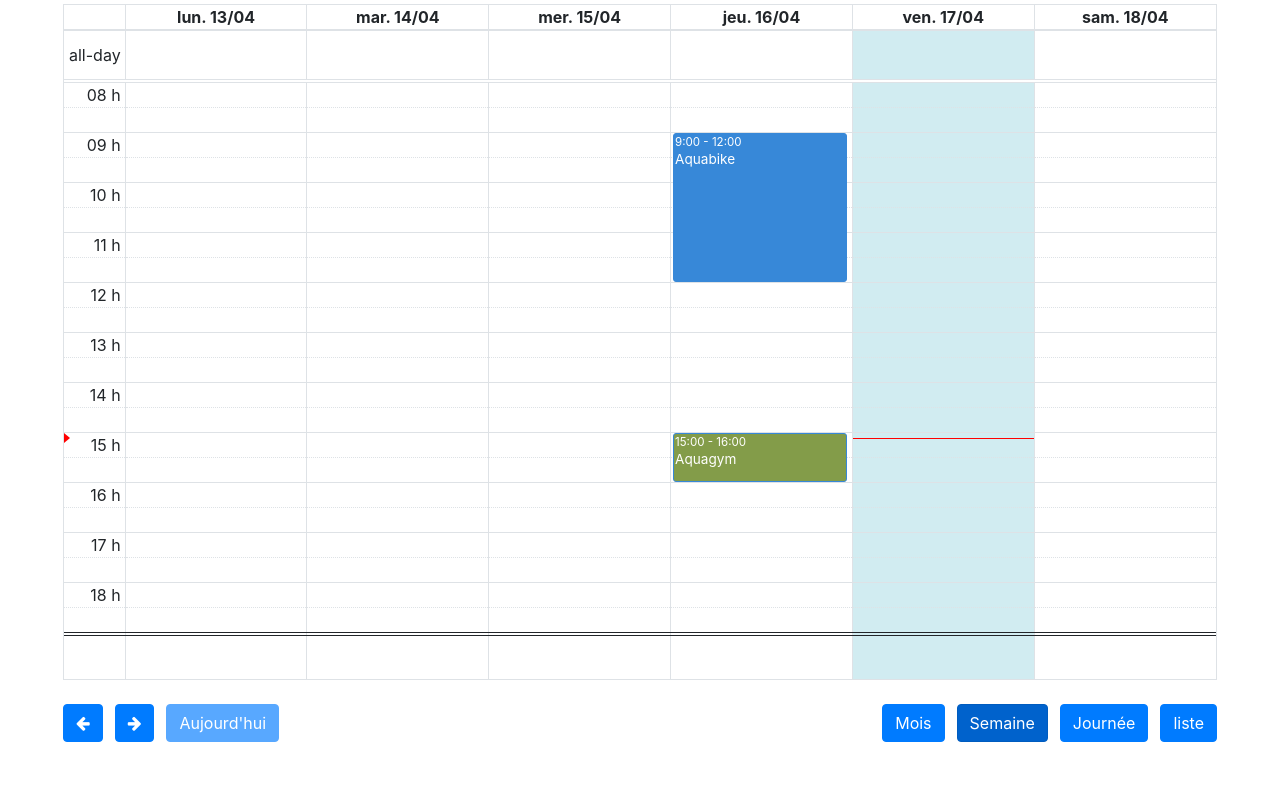
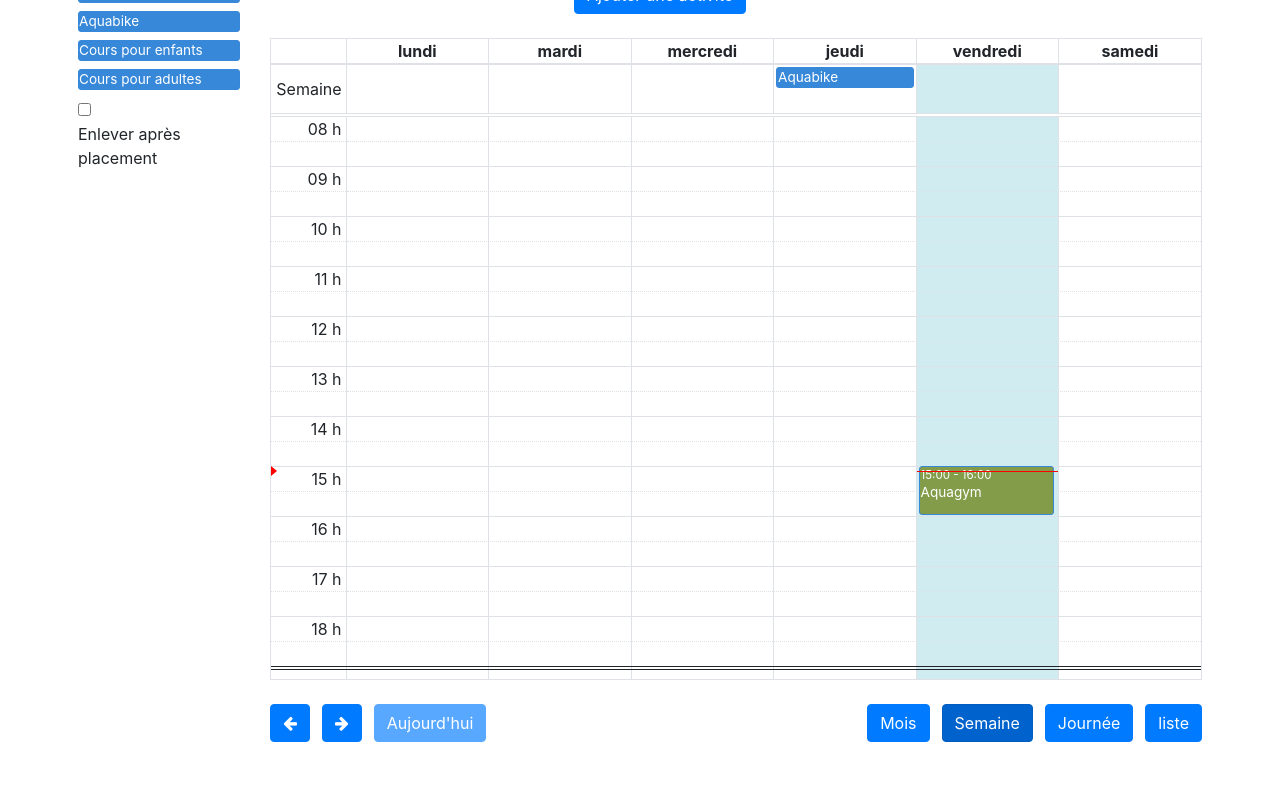
Before and after one commit to thierryDev62/Fullcalendar, a plain HTML site: page index.html in a window 1280 px wide. Shown: the part 154-944 px from the top of the page. Drawn offline with nearby package versions, Linux system fonts and the light colour scheme.

Commit message:
update 17/04/2020 17:05

```diff
--- a/index.html
+++ b/index.html
@@ -22,7 +22,24 @@
 <div class="container-fluid">
     <h1>Essai fullcalendar</h1>
     <div class="row m-5">
+
+        <!-- Affichage de la sidebar -->
+        <div class="col-2" id="external-events">
+            <p>Activités</p>
+            <div class='fc-event my-2'>Aquagym</div>
+            <div class='fc-event my-2'>Aquabike</div>
+            <div class='fc-event my-2'>Cours pour enfants</div>
+            <div class='fc-event my-2'>Cours pour adultes</div>
+            <p>
+                <input type='checkbox' id='drop-remove' />
+                <label for='drop-remove'>Enlever après placement</label>
+            </p>
+        </div>
+
+        <!-- Affichage du calendrier -->
+        <div class="col-10">
         <div id="calendrier"></div>
+        </div>
     </div>
 
 </div>
--- a/script.js
+++ b/script.js
@@ -1,21 +1,40 @@
 // Méthode évènement directement en javascript
 let evenements = [{
     "title": "Aquagym",
-    "start": "2020-04-16 15:00:00",
-    "end": "2020-04-16 16:00:00",
-    "backgroundColor": "#839c49"
+    "start": "2020-04-17 15:00:00",
+    "end": "2020-04-17 16:00:00",
+    "description": "Jacques Ternier",
+    "backgroundColor": "#839c49",
 },{
     "title": "Aquabike",
-    "start": "2020-04-16 09:00:00",
-    "end": "2020-04-16 12:00:00"
+    "start": "2020-04-16",
+    "end": "2020-04-16",
 }
 ]
 
 window.onload = () => {
     let elementCalendrier = document.getElementById("calendrier");
+    let Draggable = FullCalendarInteraction.Draggable;
+
+    let containerEl = document.getElementById('external-events');
+    let checkBox = document.getElementById('drop-remove');
+
+    // Initialisation de la sidebar
+    new Draggable(containerEl, {
+        itemSelector: '.fc-event',
+        eventData: function(eventEl) {
+            return {
+                title: eventEl.innerText
+            };
+        }
+    });
+
+
 
     // On instancie le calendrier
     let calendrier = new FullCalendar.Calendar(elementCalendrier, {
+        // On va appeler les composants
+        plugins: ['dayGrid', 'timeGrid', 'list', 'interaction', 'bootstrap'],
         // Hauteur de tout le calendrier
         height: 800,
 
@@ -23,12 +42,18 @@ window.onload = () => {
         firstDay: 1,
         hiddenDays: [0],
 
+        // Noms de jour et de semaine cliquables
+        navLinks: true,
+
+        // Affichage des jours en entier
+        columnHeaderFormat: {
+            weekday: 'long'
+        },
+
         // Affichage heure minimum, maximum
         minTime: "08:00:00",
         maxTime: "19:00:00",
 
-        // On va appeler les composants
-        plugins: ['dayGrid', 'timeGrid', 'list', 'interaction', 'bootstrap'],
 
         // Theme bootstrap par défaut
         themeSystem: 'bootstrap',
@@ -40,8 +65,9 @@ window.onload = () => {
             next: 'fa-arrow-right'
         },
 
-        // Affichage par défaut
+        // Affichage par défaut + mettre en évidence au clic
         defaultView: 'timeGridWeek',
+        selectable: true,
 
         // Traduction en français
         locale: 'fr',
@@ -56,8 +82,37 @@ window.onload = () => {
         // En-tête du calendrier avec affichage à gauche, droite et au centre
         header: {
             left: 'prev, next today',
-            center: 'title',
+            center: 'title, addEventButton',
             right: 'dayGridMonth, timeGridWeek, timeGridDay, list'
+        },
+
+        // Ajouter un évènement
+
+        customButtons: {
+          addEventButton: {
+              text: 'Ajouter une activité',
+              click: function() {
+                  let dateJ = prompt("Saisir le jour en chiffre");
+                  let dateM = prompt("Saisir le mois en chiffre");
+                  let dateA = prompt("Saisir l'année en chiffre");
+
+                  let dateEntiere = dateA + "-" + dateM + "-" + dateJ;
+
+                  let date = new Date(dateEntiere + 'T00:00:00');
+                    console.log(date);
+                  // Test si la date est valide
+                  if(!isNaN(date.valueOf())) {
+                      calendrier.addEvent({
+                          title: 'Mon activité',
+                          start: date,
+                          allDay: true
+                      });
+                      alert('Super. Maintenant mettez à jour la base de données');
+                  } else {
+                      alert('La date n\'est pas valide');
+                  }
+              }
+          }
         },
 
         // footer
@@ -66,7 +121,8 @@ window.onload = () => {
             right: 'dayGridMonth, timeGridWeek, timeGridDay, list'
         },
 
-        // Traduction des boutons
+        // Traduction des boutons et du texte
+        allDayText: 'Semaine',
         buttonText: {
             today: 'Aujourd\'hui',
             month: 'Mois',
@@ -77,27 +133,37 @@ window.onload = () => {
         // Injection des évènements
         events: evenements,
 
+
         //Savoir à quel moment on est - Affiche un trait rouge à l'endroit où on se situe
         nowIndicator: true,
 
         // Pour pouvoir déplacer les évènements et les redimensionner
         editable: true,
+        droppable: true,
+        drop: function(info) {
+            console.log(info);
+            if(checkBox.checked) {
+
+                info.draggedEl.parentNode.removeChild(info.draggedEl);
+            }
+        },
 
         // On lache un évènement pour avoir des informations défaut : infos
         eventDrop: (infos) => {
             // Demander la confirmation
-            if(!confirm("Etes-vous sûr de vouloir déplacer cet évènement ?")){
+            /*if(!confirm("Etes-vous sûr de vouloir déplacer cet évènement ?")){
                 infos.revert(); // Annuler
-            }
-            console.log(infos.event.start);
+            }*/
+            console.log(infos);
+            console.log("Départ" + infos.event.start + " " + "Fin" + infos.event.end);
         },
 
         // On augmente ou diminu la taille
         eventResize: (infos) => {
-            if(!confirm("Etes-vous sûr de bien vouloir changer les horaires ?")) {
+            /*if(!confirm("Etes-vous sûr de bien vouloir changer les horaires ?")) {
                 infos.revert(); // Annuler
-            }
-            console.log(infos.event.end);
+            }*/
+            console.log("Départ " + infos.event.start + " " + "Fin " + infos.event.end);
         },
 
     })
```
